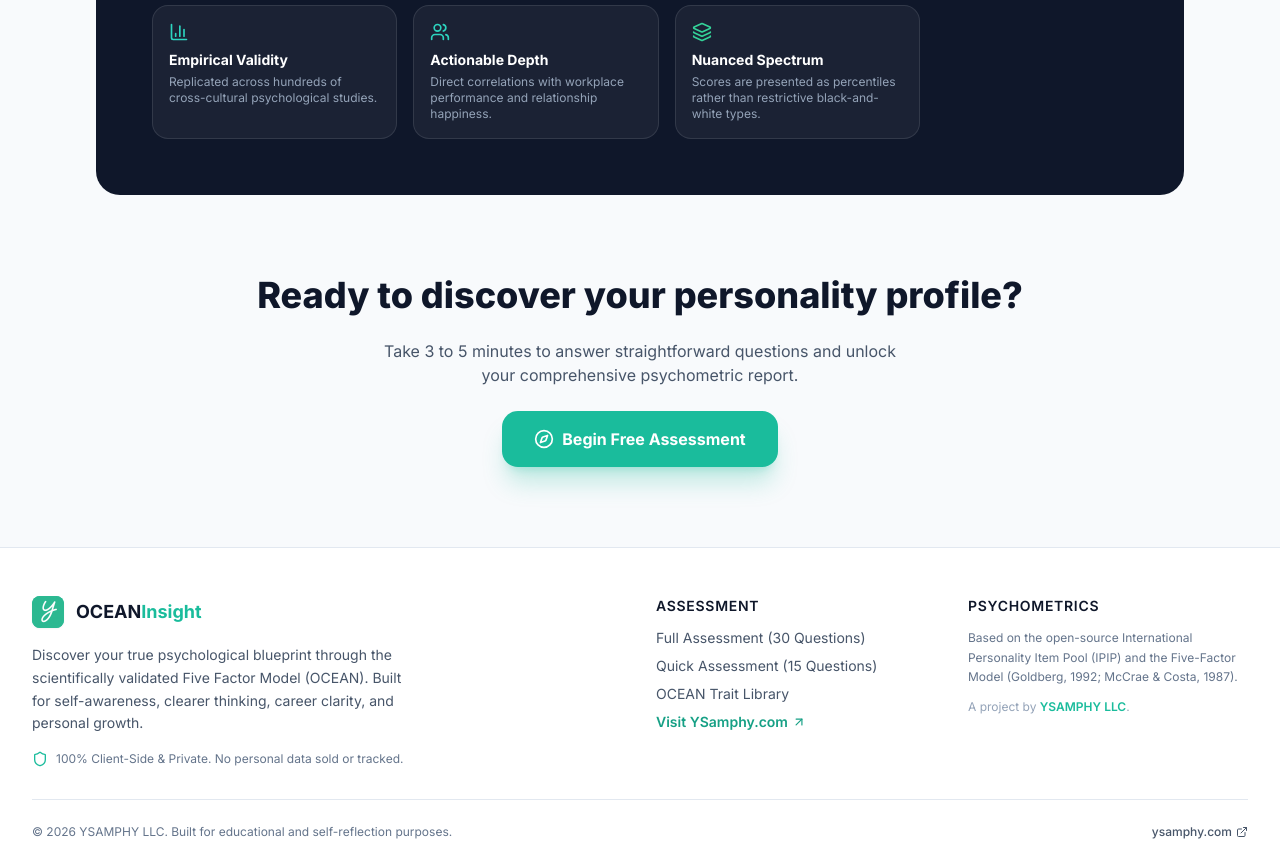
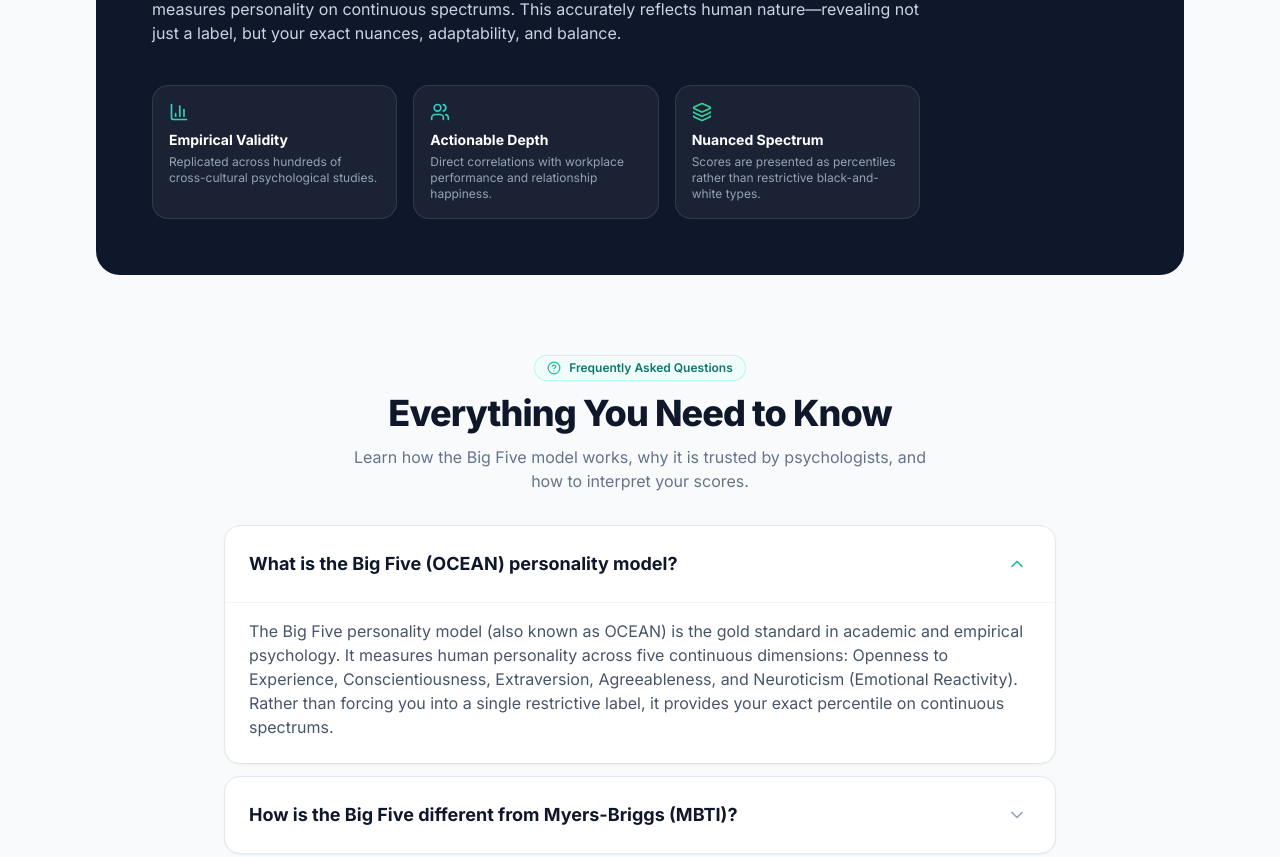
Before and after one commit to samphyy/personality-test, a Next.js app: page / in a window 1280 px wide. Shown: the part 1940-2797 px from the top of the page. Built offline with nearby package versions, Linux system fonts and the light colour scheme.

Commit message:
Implement Google SEO Rich Snippets: FAQPage schema, WebApplication markup, and BreadcrumbList JSON-LD

```diff
--- a/src/app/library/page.tsx
+++ b/src/app/library/page.tsx
@@ -15,6 +15,7 @@ import {
 import { TRAIT_DEFINITIONS } from '@/data/questions';
 import { TRAIT_TIER_DESCRIPTIONS } from '@/data/traitDescriptions';
 import { TraitKey } from '@/types';
+import JsonLd from '@/components/JsonLd';
 
 export default function LibraryPage() {
   const [selectedTrait, setSelectedTrait] = useState<TraitKey>('openness');
@@ -39,8 +40,29 @@ export default function LibraryPage() {
     }
   };
 
+  const breadcrumbSchema = {
+    '@context': 'https://schema.org',
+    '@type': 'BreadcrumbList',
+    itemListElement: [
+      {
+        '@type': 'ListItem',
+        position: 1,
+        name: 'Home',
+        item: 'https://personality-test.ysamphy.com',
+      },
+      {
+        '@type': 'ListItem',
+        position: 2,
+        name: 'OCEAN Trait Library',
+        item: 'https://personality-test.ysamphy.com/library',
+      },
+    ],
+  };
+
   return (
     <div className="max-w-6xl mx-auto px-4 sm:px-6 lg:px-8 py-8 sm:py-12 space-y-8 sm:space-y-12">
+      <JsonLd data={breadcrumbSchema} />
+
       {/* Header */}
       <div className="text-center max-w-3xl mx-auto space-y-3 sm:space-y-4">
         <div className="inline-flex items-center space-x-2 px-3 py-1 rounded-full bg-brand-50 dark:bg-brand-950/50 border border-brand-200/60 dark:border-brand-800/60 text-xs font-semibold text-brand-700 dark:text-brand-300">
--- a/src/app/page.tsx
+++ b/src/app/page.tsx
@@ -13,12 +13,57 @@ import {
   ArrowUpRight,
 } from 'lucide-react';
 import { TRAIT_DEFINITIONS } from '@/data/questions';
+import { FAQS } from '@/data/faqs';
+import FaqSection from '@/components/FaqSection';
+import JsonLd from '@/components/JsonLd';
 
 export default function HomePage() {
   const traitEntries = Object.entries(TRAIT_DEFINITIONS);
 
+  // Structured Data: WebApplication + Organization
+  const webAppSchema = {
+    '@context': 'https://schema.org',
+    '@type': 'WebApplication',
+    name: 'OCEANInsight • Big Five Personality Assessment',
+    url: 'https://personality-test.ysamphy.com',
+    applicationCategory: 'HealthApplication, EducationalApplication',
+    operatingSystem: 'All',
+    browserRequirements: 'Requires JavaScript. Requires HTML5.',
+    description: 'Scientifically validated Big Five (OCEAN) personality assessment with instant interactive dimensional radar map, archetype decoding, and downloadable PDF reports.',
+    offers: {
+      '@type': 'Offer',
+      price: '0',
+      priceCurrency: 'USD',
+      availability: 'https://schema.org/InStock',
+    },
+    publisher: {
+      '@type': 'Organization',
+      name: 'YSAMPHY LLC',
+      url: 'https://ysamphy.com',
+      logo: 'https://personality-test.ysamphy.com/logo.png',
+    },
+  };
+
+  // Structured Data: FAQPage Schema
+  const faqSchema = {
+    '@context': 'https://schema.org',
+    '@type': 'FAQPage',
+    mainEntity: FAQS.map((faq) => ({
+      '@type': 'Question',
+      name: faq.question,
+      acceptedAnswer: {
+        '@type': 'Answer',
+        text: faq.answer,
+      },
+    })),
+  };
+
   return (
     <div className="space-y-20 pb-20">
+      {/* Schema Rich Snippets */}
+      <JsonLd data={webAppSchema} />
+      <JsonLd data={faqSchema} />
+
       {/* HERO SECTION */}
       <section className="relative overflow-hidden pt-12 sm:pt-20 pb-12 sm:pb-24">
         {/* Background Gradients */}
@@ -183,6 +228,9 @@ export default function HomePage() {
         </div>
       </section>
 
+      {/* FAQ SECTION WITH STRUCTURED DATA */}
+      <FaqSection />
+
       {/* START ASSESSMENT BANNER */}
       <section className="max-w-4xl mx-auto px-4 text-center space-y-6">
         <h2 className="text-3xl sm:text-4xl font-extrabold text-slate-900 dark:text-white">
--- /dev/null
+++ b/src/components/FaqSection.tsx
@@ -0,0 +1,61 @@
+'use client';
+
+import React, { useState } from 'react';
+import { ChevronDown, ChevronUp, HelpCircle } from 'lucide-react';
+import { FAQS } from '@/data/faqs';
+
+export default function FaqSection() {
+  const [openIndex, setOpenIndex] = useState<number | null>(0);
+
+  const toggleFaq = (idx: number) => {
+    setOpenIndex(openIndex === idx ? null : idx);
+  };
+
+  return (
+    <section className="max-w-4xl mx-auto px-4 sm:px-6 lg:px-8 space-y-8" id="faq">
+      <div className="text-center space-y-3">
+        <div className="inline-flex items-center space-x-2 px-3 py-1 rounded-full bg-brand-50 dark:bg-brand-950/60 border border-brand-200/60 dark:border-brand-800/60 text-xs font-semibold text-brand-700 dark:text-brand-300">
+          <HelpCircle className="w-3.5 h-3.5 text-brand-500" />
+          <span>Frequently Asked Questions</span>
+        </div>
+        <h2 className="text-3xl sm:text-4xl font-extrabold text-slate-900 dark:text-white tracking-tight">
+          Everything You Need to Know
+        </h2>
+        <p className="text-sm sm:text-base text-slate-500 dark:text-slate-400 max-w-xl mx-auto">
+          Learn how the Big Five model works, why it is trusted by psychologists, and how to interpret your scores.
+        </p>
+      </div>
+
+      <div className="space-y-3">
+        {FAQS.map((faq, idx) => {
+          const isOpen = openIndex === idx;
+          return (
+            <div
+              key={idx}
+              className="bg-white dark:bg-slate-900 border border-slate-200 dark:border-slate-800 rounded-2xl overflow-hidden transition-all shadow-sm"
+            >
+              <button
+                onClick={() => toggleFaq(idx)}
+                className="w-full p-5 sm:p-6 text-left flex items-center justify-between gap-4 hover:bg-slate-50/50 dark:hover:bg-slate-800/50 transition-colors"
+                aria-expanded={isOpen}
+              >
+                <span className="font-bold text-base sm:text-lg text-slate-900 dark:text-white">
+                  {faq.question}
+                </span>
+                <span className="p-1 rounded-lg text-slate-400 shrink-0">
+                  {isOpen ? <ChevronUp className="w-5 h-5 text-brand-500" /> : <ChevronDown className="w-5 h-5" />}
+                </span>
+              </button>
+
+              {isOpen && (
+                <div className="px-5 sm:px-6 pb-5 sm:pb-6 text-sm sm:text-base text-slate-600 dark:text-slate-300 leading-relaxed border-t border-slate-100 dark:border-slate-800/80 pt-4 animate-in fade-in duration-200">
+                  {faq.answer}
+                </div>
+              )}
+            </div>
+          );
+        })}
+      </div>
+    </section>
+  );
+}
--- /dev/null
+++ b/src/components/JsonLd.tsx
@@ -0,0 +1,14 @@
+import React from 'react';
+
+interface JsonLdProps {
+  data: Record<string, any>;
+}
+
+export default function JsonLd({ data }: JsonLdProps) {
+  return (
+    <script
+      type="application/ld+json"
+      dangerouslySetInnerHTML={{ __html: JSON.stringify(data) }}
+    />
+  );
+}
--- /dev/null
+++ b/src/data/faqs.ts
@@ -0,0 +1,31 @@
+export interface FaqItem {
+  question: string;
+  answer: string;
+}
+
+export const FAQS: FaqItem[] = [
+  {
+    question: 'What is the Big Five (OCEAN) personality model?',
+    answer: 'The Big Five personality model (also known as OCEAN) is the gold standard in academic and empirical psychology. It measures human personality across five continuous dimensions: Openness to Experience, Conscientiousness, Extraversion, Agreeableness, and Neuroticism (Emotional Reactivity). Rather than forcing you into a single restrictive label, it provides your exact percentile on continuous spectrums.',
+  },
+  {
+    question: 'How is the Big Five different from Myers-Briggs (MBTI)?',
+    answer: 'While Myers-Briggs (MBTI) assigns rigid either/or categories (like Introvert vs. Extrovert), real psychological research shows personality exists on continuous spectrums. The Big Five is backed by decades of peer-reviewed empirical research, high test-retest reliability, and strong predictive validity for workplace success, leadership, and relationship dynamics.',
+  },
+  {
+    question: 'How long does this assessment take to complete?',
+    answer: 'The Full Assessment contains 30 validated questions from the International Personality Item Pool (IPIP) and takes approximately 3 to 5 minutes. We also offer a 15-question Quick Test that can be completed in under 2 minutes.',
+  },
+  {
+    question: 'Is this assessment free and private?',
+    answer: 'Yes, 100% free and client-side private. You do not need to create an account or pay to see your results. All scores and radar maps are calculated instantly in your browser, with an optional email report delivery.',
+  },
+  {
+    question: 'What do the results include?',
+    answer: 'Your assessment result includes an interactive 5-factor dimensional radar map, your primary dominant archetype, an in-depth breakdown of strengths and growth areas, career and workplace dynamics, communication style insights, and a 1-click downloadable 3-page executive PDF report.',
+  },
+  {
+    question: 'Can I use this report for career and team development?',
+    answer: 'Absolutely. Understanding your dimensional balance (e.g. high Conscientiousness paired with low Extraversion or high Openness) provides actionable insight into your ideal work environment, execution style, and team collaboration dynamics.',
+  },
+];
```
